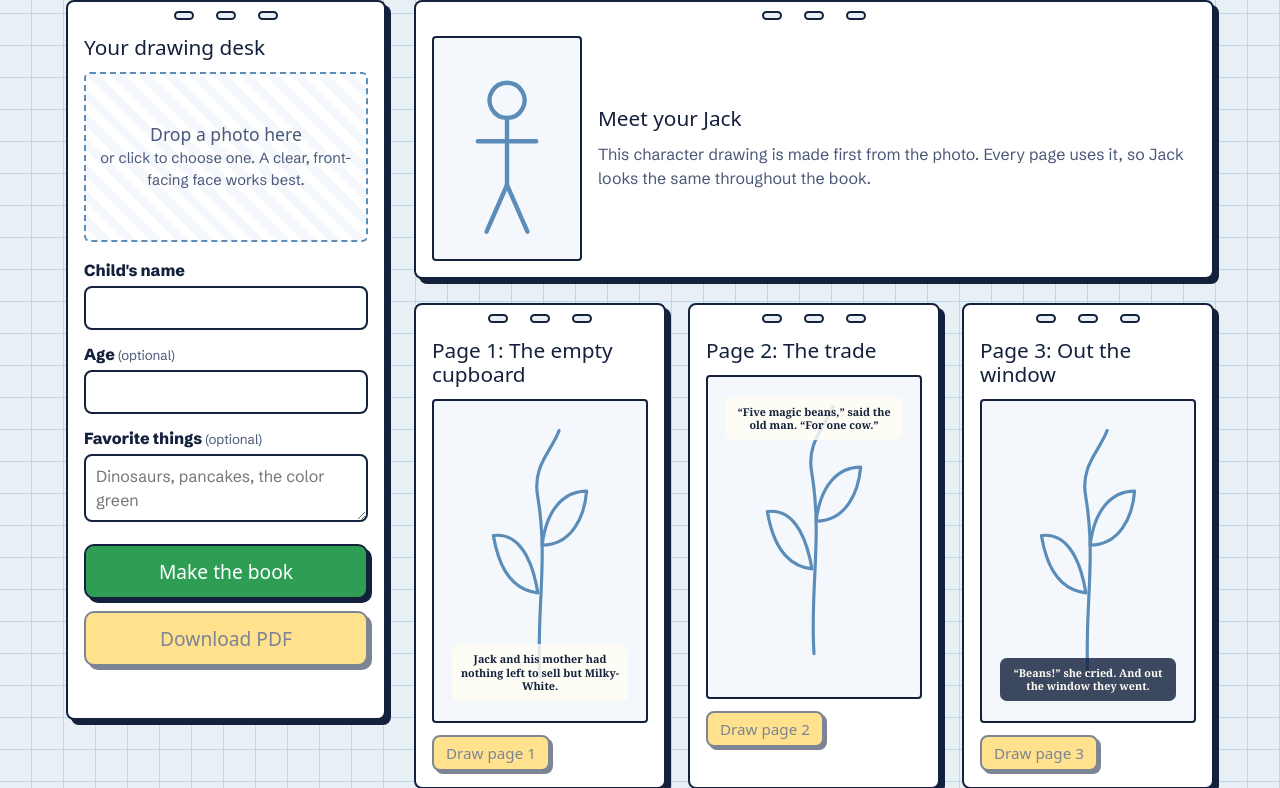
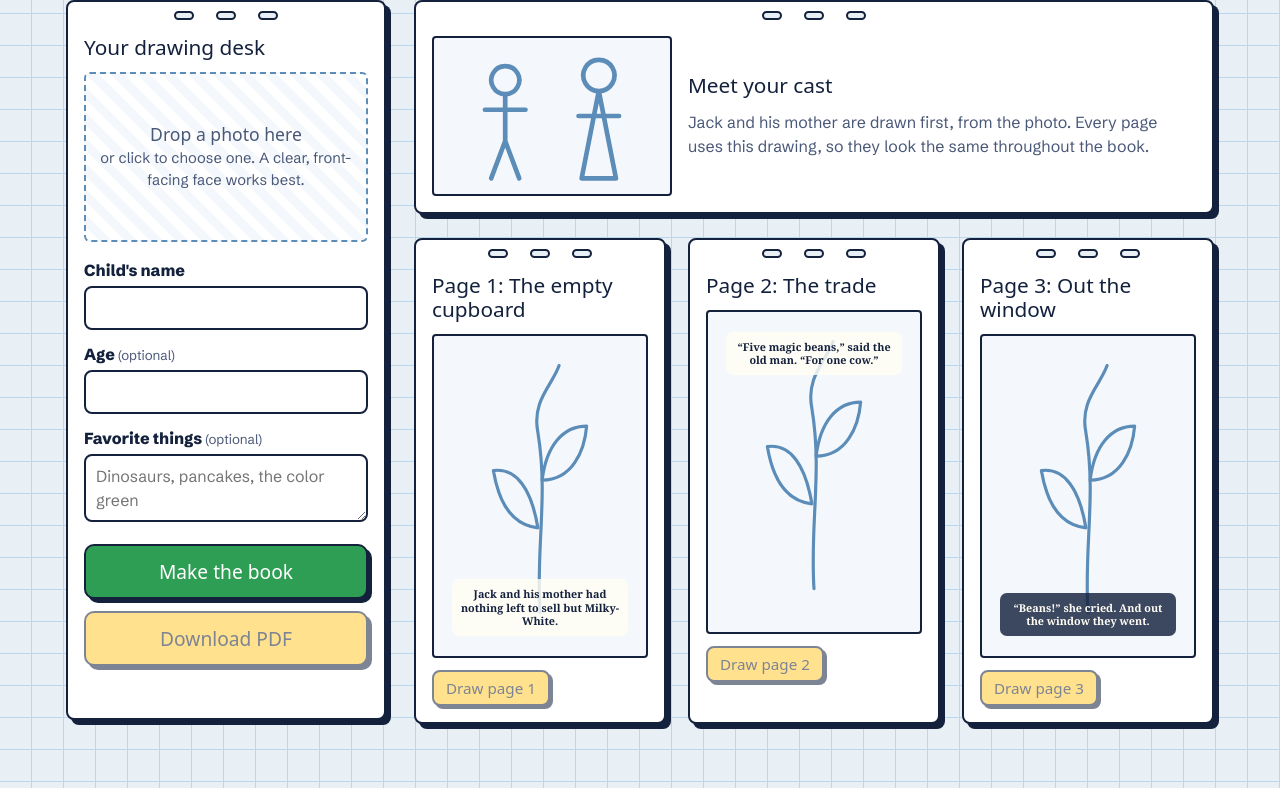
Before and after one commit to disaacs-lcm/beanstalk-storybook-generator, a Flask app: page / in a window 1280 px wide. Shown: the part 178-966 px from the top of the page. Run offline with Flask 3, Linux system fonts and the light colour scheme; some web fonts are replaced.

Commit message:
Keep the mother and cottage consistent: two-person cast reference, fixed cottage description
- Reference is now Jack (left) and his mother (right), reused on every page
- One-story cottage described once and shared by pages 1 and 3
- About Me crops Jack out of the reference
- export_prompts.py regenerates PROMPTS.md from app.py

Co-Authored-By: Claude Opus 5.5 <noreply@anthropic.com>

```diff
--- a/app.py
+++ b/app.py
@@ -8,6 +8,7 @@ from collections import defaultdict, deque
 import requests
 from dotenv import load_dotenv
 from flask import Flask, jsonify, render_template, request, send_file
+from PIL import Image
 from reportlab.lib.utils import ImageReader, simpleSplit
 from reportlab.pdfgen import canvas
 
@@ -18,20 +19,30 @@ app.config["MAX_CONTENT_LENGTH"] = 25 * 1024 * 1024  # room for 4 page images wh
 
 IMAGE_MODEL = os.environ.get("IMAGE_MODEL", "gpt-image-2.5-flare")
 IMAGE_QUALITY = os.environ.get("IMAGE_QUALITY", "low")
-IMAGE_SIZE = "1024x1536"  # portrait: one book page
+PAGE_SIZE = "1024x1536"       # portrait: one book page
+REFERENCE_SIZE = "1536x1024"  # landscape: Jack and his mother side by side
 API_URL = "https://api.openai.com/v1/images/edits"
 
 # The style for the whole book. Worded identically in every call; never changed mid-book.
 STYLE = "Modern 3D animated feature — rounded forms, large expressive eyes, soft rim light."
 
+# Fixed descriptions reused word for word, so the cast and the cottage look the same on every page.
+JACK_OUTFIT = "patched brown wool tunic, rope belt, green trousers, worn leather boots"
+MOTHER = ("Jack's mother: a slim woman in her late thirties with the same skin tone and hair color as Jack, "
+          "her hair tied back in a loose bun under a faded blue headscarf, wearing a patched grey-blue dress "
+          "and a cream apron")
+COTTAGE = ("a small one-story stone cottage with a thatched roof, a wooden front door, and one small window "
+           "beside the door (one story only, no upper floor)")
+
 REFERENCE_PROMPT = (
-    'Character reference sheet for a children\'s picture book. Turn the child in the attached photo into Jack, '
-    'the hero of "Jack and the Beanstalk".\n'
+    'Character reference sheet for a children\'s picture book "Jack and the Beanstalk". '
+    "Turn the child in the attached photo into Jack.\n"
     f"Style: {STYLE}\n"
-    "Full body, standing, facing the viewer, arms relaxed, on a plain light-grey background.\n"
-    "Keep the child's face shape, eye shape and color, skin tone, hair color and hairstyle, and any glasses or "
-    "freckles, rendered in the style above, never photographic.\n"
-    "Outfit: patched brown wool tunic, rope belt, green trousers, worn leather boots.\n"
+    "Two full-body characters side by side, standing, facing the viewer, arms relaxed, on a plain light-grey "
+    "background: Jack on the left, his mother on the right.\n"
+    "Jack: keep the child's face shape, eye shape and color, skin tone, hair color and hairstyle, and any glasses "
+    f"or freckles, rendered in the style above, never photographic. Outfit: {JACK_OUTFIT}.\n"
+    f"{MOTHER}.\n"
     "No text, letters, or labels anywhere in the image."
 )
 
@@ -43,8 +54,8 @@ PAGES = [
         "id": "cupboard",
         "title": "The empty cupboard",
         "text": "Jack and his mother had nothing left to sell but Milky-White.",
-        "scene": "Jack and his mother stand in a bare cottage kitchen beside an empty, open cupboard. "
-                 "Through the open door, Milky-White the cow is visible outside.\n"
+        "scene": f"inside {COTTAGE}. Jack and his mother stand in its bare kitchen beside an empty, open "
+                 "cupboard. Through the open front door, Milky-White the cow is visible outside.\n"
                  "Jack's full face is front-lit, and he is looking at his mother.",
         "composition": "keep the lower third of the image quiet and uncluttered (plain floorboards) "
                        "so text can sit there.",
@@ -68,8 +79,9 @@ PAGES = [
         "id": "window",
         "title": "Out the window",
         "text": "“Beans!” she cried. And out the window they went.",
-        "scene": "the cottage at dusk. Jack's mother throws the beans out of a window, and they scatter into "
-                 "the garden below. Jack stands in the doorway, watching.\n"
+        "scene": f"outside {COTTAGE}, at dusk. Jack's mother leans out of the small ground-floor window and "
+                 "throws the beans, which scatter into the garden in front of the cottage. Jack stands in the "
+                 "open front doorway, watching.\n"
                  "Use a darker dusk palette than the daytime pages: deep blues and purples, "
                  "with warm light from the window.",
         "composition": "keep the dark grass in the lower third calm and uncluttered so text can sit there.",
@@ -85,7 +97,8 @@ def page_prompt(page):
     return (
         "Children's picture-book page illustration.\n"
         f"Style: {STYLE}\n"
-        "The boy in the attached reference image is Jack. Keep his face, hair, and outfit exactly as in the reference.\n"
+        "The attached reference shows Jack (left) and his mother (right). Whenever they appear, keep their faces, "
+        "hair, and clothes exactly as in the reference.\n"
         f"Scene: {page['scene']}\n"
         f"Mood: {page['mood']}\n"
         f"Composition: {page['composition']}\n"
@@ -155,7 +168,7 @@ def read_image(field):
     return data, kind
 
 
-def generate_image(prompt, image, kind):
+def generate_image(prompt, image, kind, size=PAGE_SIZE):
     """Exactly one image API call per request; no retries or loops."""
     key = os.environ.get("OPENAI_API_KEY")
     if not key:
@@ -164,7 +177,7 @@ def generate_image(prompt, image, kind):
     resp = requests.post(
         API_URL,
         headers={"Authorization": f"Bearer {key}"},
-        data={"model": IMAGE_MODEL, "prompt": prompt, "size": IMAGE_SIZE, "quality": IMAGE_QUALITY, "n": "1"},
+        data={"model": IMAGE_MODEL, "prompt": prompt, "size": size, "quality": IMAGE_QUALITY, "n": "1"},
         files={"image": (f"image.{ext}", image, mimetype)},
         timeout=170,
     )
@@ -193,7 +206,7 @@ def index():
 
 @app.post("/reference")
 def reference():
-    """Step 0: turn the uploaded photo into one character reference that every page reuses."""
+    """Step 0: turn the uploaded photo into one cast reference (Jack and his mother) that every page reuses."""
     try:
         data, kind = read_image("photo")
     except InputError as e:
@@ -201,7 +214,7 @@ def reference():
     if (resp := limited()):
         return resp
     try:
-        return jsonify(image=generate_image(REFERENCE_PROMPT, data, kind))
+        return jsonify(image=generate_image(REFERENCE_PROMPT, data, kind, size=REFERENCE_SIZE))
     except RuntimeError as e:
         return jsonify(error=str(e)), 502
 
@@ -267,6 +280,16 @@ def draw_story_text(c, text, zone, tone):
         y -= lead
 
 
+def jack_portrait(reference_img):
+    """Jack stands on the left half of the cast reference; crop him out for the About Me page."""
+    im = Image.open(io.BytesIO(reference_img)).convert("RGB")
+    w, h = im.size
+    half = im.crop((0, 0, w // 2, h))
+    target_w = half.height * 2 // 3  # 2:3 portrait, centered on Jack
+    left = max(0, (half.width - target_w) // 2)
+    return half.crop((left, 0, left + min(target_w, half.width), half.height))
+
+
 def build_pdf(images, reference_img, name, age, favorites):
     buf = io.BytesIO()
     c = canvas.Canvas(buf, pagesize=(PAGE_W, PAGE_H))
@@ -283,7 +306,7 @@ def build_pdf(images, reference_img, name, age, favorites):
     c.setFont("Times-Bold", 34)
     c.drawCentredString(PAGE_W / 2, PAGE_H - 70, "About Me")
     if reference_img:
-        c.drawImage(ImageReader(io.BytesIO(reference_img)), PAGE_W / 2 - 100, PAGE_H - 400, 200, 300)
+        c.drawImage(ImageReader(jack_portrait(reference_img)), PAGE_W / 2 - 100, PAGE_H - 400, 200, 300)
     y = PAGE_H - 445
     c.setFont("Times-Bold", 26)
     c.drawCentredString(PAGE_W / 2, y, name)
--- a/pyproject.toml
+++ b/pyproject.toml
@@ -9,4 +9,5 @@ dependencies = [
     "gunicorn>=22.0",
     "python-dotenv>=1.0",
     "reportlab>=4.2",
+    "pillow>=10.0",
 ]
--- a/templates/index.html
+++ b/templates/index.html
@@ -63,8 +63,9 @@ button{font-family:inherit}
 #status.err{color:var(--bad)}
 
 .book{display:grid; gap:24px}
-.cast{display:grid; grid-template-columns:150px 1fr; gap:16px; align-items:center}
-@media(max-width:520px){.cast{grid-template-columns:110px 1fr}}
+.cast{display:grid; grid-template-columns:240px 1fr; gap:16px; align-items:center}
+.cast .frame{aspect-ratio:3/2}
+@media(max-width:620px){.cast{grid-template-columns:1fr}}
 .cast p{margin:0; color:var(--soft)}
 .pages{display:grid; grid-template-columns:repeat(3,minmax(0,1fr)); gap:22px}
 @media(max-width:1100px){.pages{grid-template-columns:repeat(2,minmax(0,1fr))}}
@@ -136,15 +137,15 @@ button{font-family:inherit}
         <div class="pegs"><i></i><i></i><i></i></div>
         <div class="cast">
           <div class="frame">
-            <svg class="sketch" viewBox="0 0 100 150" aria-hidden="true">
-              <path d="M50 30 a12 12 0 1 0 0.1 0 Z"/><path d="M50 54 L50 100 M30 70 L70 70"/><path d="M50 100 L36 132 M50 100 L64 132"/>
+            <svg class="sketch" viewBox="0 0 150 100" aria-hidden="true">
+              <path d="M45 18 a9 9 0 1 0 0.1 0 Z M45 36 L45 66 M32 46 L58 46 M45 66 L36 90 M45 66 L54 90"/><path d="M105 14 a10 10 0 1 0 0.1 0 Z M105 34 L94 90 L116 90 Z"/><path d="M92 50 L118 50"/>
             </svg>
-            <img alt="Character reference of the child as Jack">
+            <img alt="Character reference: the child as Jack, next to his mother">
             <div class="state" id="state-ref">Inking...</div>
           </div>
           <div>
-            <h2>Meet your Jack</h2>
-            <p>This character drawing is made first from the photo. Every page uses it, so Jack looks the same throughout the book.</p>
+            <h2>Meet your cast</h2>
+            <p>Jack and his mother are drawn first, from the photo. Every page uses this drawing, so they look the same throughout the book.</p>
           </div>
         </div>
       </article>
```
Also changed, not shown: PROMPTS.md (+26 -26 lines), export_prompts.py (added, +55 -0 lines), to-do.md (+2 -1 lines), 1 other file.
